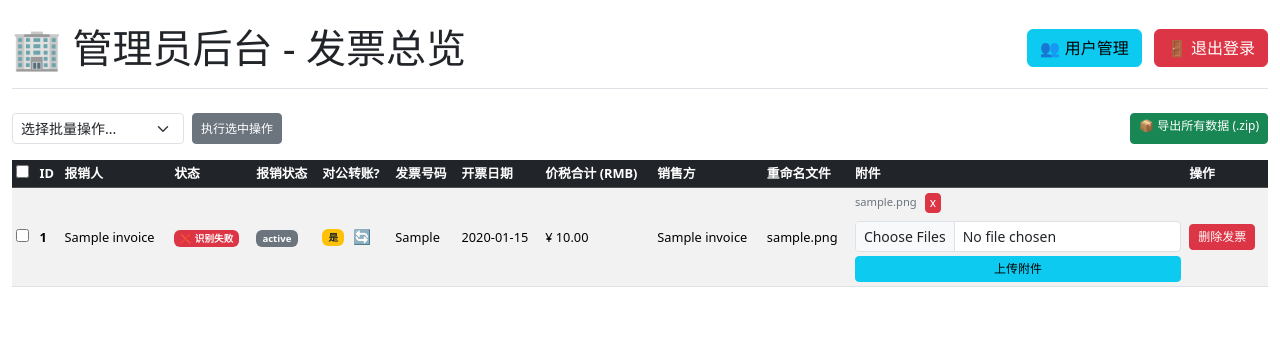
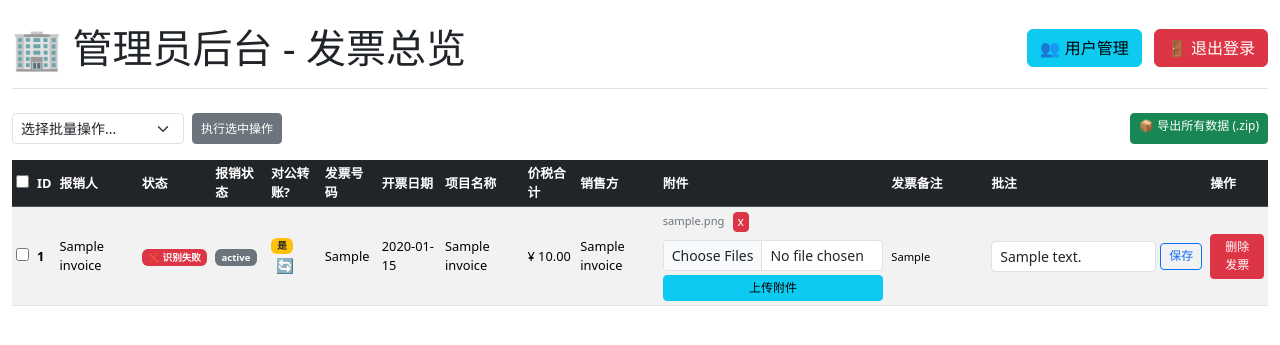
Before and after one commit to frank-1225/invoice-manager, a Flask app: page /admin in a window 1280 px wide. Shown: the top 345 px of the page. Run offline with Flask 3, Linux system fonts and the light colour scheme; the visitor is signed in with stand-in values (Sample User, id 1); tables that the repository leaves empty hold one stand-in row (values such as "Sample post").

Commit message:
Add files via upload

```diff
--- a/backend/templates/admin.html
+++ b/backend/templates/admin.html
@@ -61,16 +61,18 @@
                         <th scope="col">对公转账?</th>
                         <th scope="col">发票号码</th>
                         <th scope="col">开票日期</th>
-                        <th scope="col">价税合计 (RMB)</th>
+                        <th scope="col">项目名称</th>
+                        <th scope="col">价税合计</th>
                         <th scope="col">销售方</th>
-                        <th scope="col">重命名文件</th>
                         <th scope="col">附件</th>
+                        <th scope="col" style="min-width: 100px;">发票备注</th>
+                        <th scope="col" style="min-width: 150px;">批注</th>
                         <th scope="col">操作</th>
                     </tr>
                 </thead>
                 <tbody>
                     {% for invoice in invoices %}
-                    <tr>
+                    <tr id="invoice-row-{{ invoice.id }}">
                         <td>
                             <input type="checkbox" name="invoice_ids" value="{{ invoice.id }}" form="batch_action_form">
                         </td>
@@ -106,15 +108,9 @@
                         </td>
                         <td>{{ invoice.invoice_num or 'N/A' }}</td>
                         <td>{{ invoice.invoice_date or 'N/A' }}</td>
+                        <td>{{ invoice.item_name or 'N/A' }}</td>
                         <td>{{ "¥ {:,.2f}".format(invoice.total_figuers) if invoice.total_figuers > 0 else 'N/A' }}</td>
                         <td>{{ invoice.seller_name or 'N/A' }}</td>
-                        <td>
-                            {% if invoice.new_file_name %}
-                                {{ invoice.new_file_name }}
-                            {% else %}
-                                <span class="text-muted">N/A</span>
-                            {% endif %}
-                        </td>
                         <td>
                             {% for attachment in invoice.attachments %}
                                 <div class="d-flex align-items-center mb-1">
@@ -130,9 +126,30 @@
                                 <button type="submit" class="btn btn-sm btn-info mt-1 w-100">上传附件</button>
                             </form>
                         </td>
+
+                        <td style="min-width: 100px; max-width: 200px;">
+                            <p class="text-break mb-0">
+                                <small>{{ invoice.remarks or '无备注' }}</small>
+                            </p>
+                        </td>
+
+                        <td style="min-width: 160px; max-width: 250px;">
+                            <form method="POST" action="{{ url_for('update_comment', invoice_id=invoice.id) }}" class="d-flex align-items-center">
+                                <input type="text"
+                                       class="form-control form-control-sm me-1"
+                                       name="user_comment"
+                                       value="{{ invoice.user_comment or '' }}"
+                                       placeholder="点击输入批注">
+                                <button type="submit"
+                                        class="btn btn-sm btn-outline-primary"
+                                        title="保存批注"
+                                        style="flex-shrink: 0;">
+                                    保存
+                                </button>
+                            </form>
+                        </td>
                         <td>
-                            <div class="btn-group-vertical">
-                                <form method="POST" action="{{ url_for('admin_delete_invoice', invoice_id=invoice.id) }}" onsubmit="return confirm('确认删除该发票及其所有附件？');">
+                            <form method="POST" action="{{ url_for('admin_delete_invoice', invoice_id=invoice.id) }}" onsubmit="return confirm('确认删除该发票及其所有附件？');">
                                     <button type="submit" class="btn btn-sm btn-danger w-100">删除发票</button>
                                 </form>
                             </div>
```
Also changed, not shown: backend/templates/my_invoices.html (+29 -12 lines).
